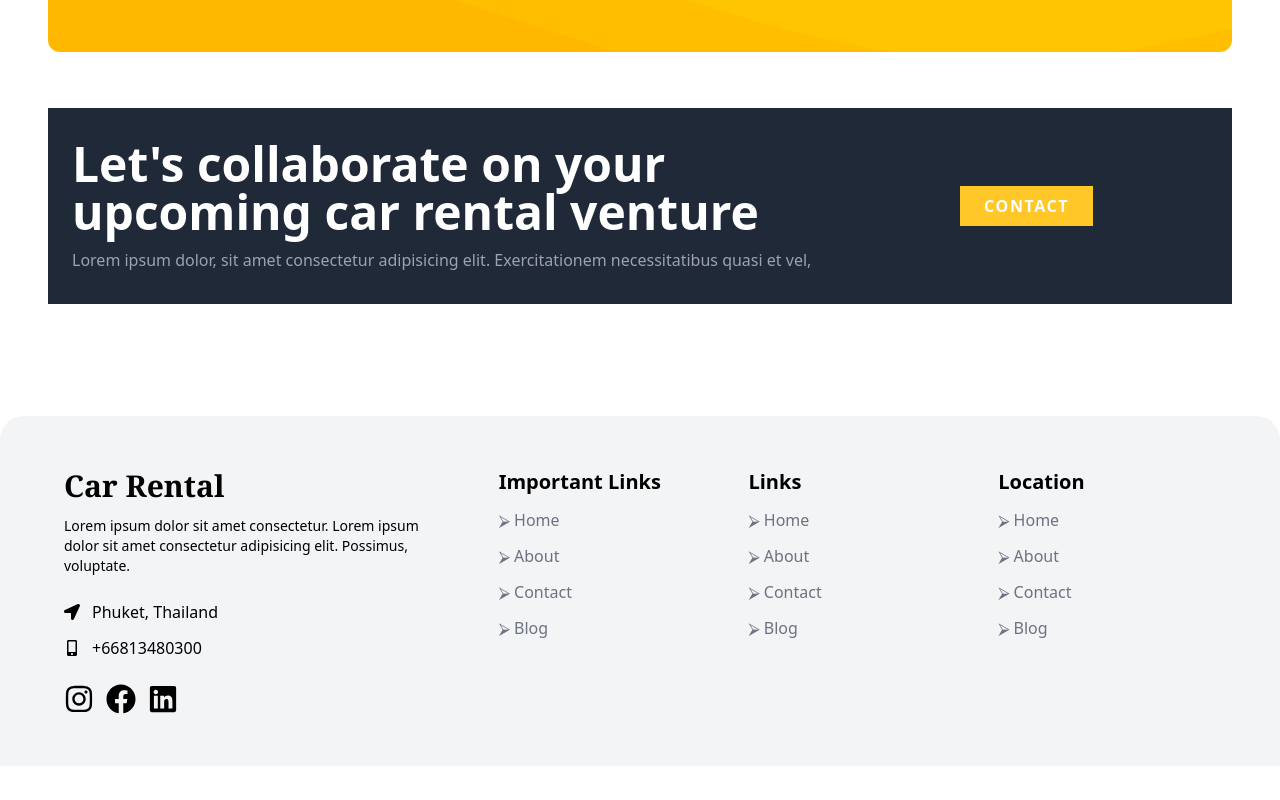
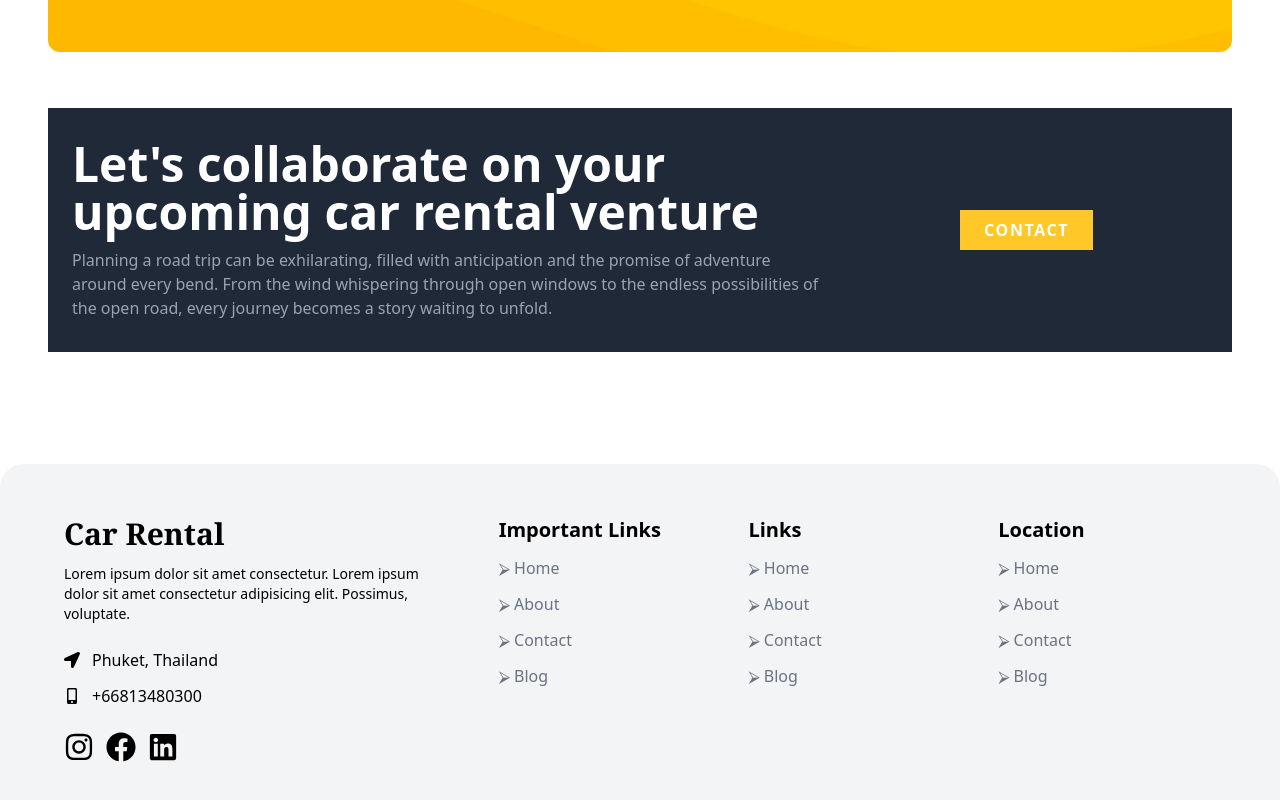
Before and after one commit to NirejBatrai/Bike-renting-app, a React (Vite) app: page / in a window 1280 px wide. Shown: the part 3444-4244 px from the top of the page. Before the commit the page ends 4210 px from the top, so only its background shows below. Built offline with nearby package versions, Linux system fonts and the light colour scheme.

Commit message:
added text n delete lorem

```diff
--- a/src/components/Contact/Contact.jsx
+++ b/src/components/Contact/Contact.jsx
@@ -3,23 +3,26 @@ import React from "react";
 const Contact = () => {
   return (
     <>
-      <span id="contact"></span>
-      <div data-aos="zoom-in" className="dark:bg-black dark:text-white py-14">
-        <div className="container ">
-          <div className="grid grid-cols-1 sm:grid-cols-3 gap-6 bg-gray-800 py-8 px-6">
-            <div className="col-span-2 space-y-3">
-              <h1 className="text-4xl sm:text-5xl font-bold text-white">
+      <span id='contact'></span>
+      <div data-aos='zoom-in' className='dark:bg-black dark:text-white py-14'>
+        <div className='container '>
+          <div className='grid grid-cols-1 sm:grid-cols-3 gap-6 bg-gray-800 py-8 px-6'>
+            <div className='col-span-2 space-y-3'>
+              <h1 className='text-4xl sm:text-5xl font-bold text-white'>
                 Let's collaborate on your upcoming car rental venture
               </h1>
-              <p className="text-gray-400">
-                Lorem ipsum dolor, sit amet consectetur adipisicing elit.
-                Exercitationem necessitatibus quasi et vel,{" "}
+              <p className='text-gray-400'>
+                Planning a road trip can be exhilarating, filled with
+                anticipation and the promise of adventure around every bend.
+                From the wind whispering through open windows to the endless
+                possibilities of the open road, every journey becomes a story
+                waiting to unfold.
               </p>
             </div>
-            <div className="sm:grid sm:place-items-center">
+            <div className='sm:grid sm:place-items-center'>
               <a
-                href="#"
-                className="inline-block font-semibold py-2 px-6 bg-primary text-white hover:bg-primary/80 duration-200 tracking-widest uppercase "
+                href='#'
+                className='inline-block font-semibold py-2 px-6 bg-primary text-white hover:bg-primary/80 duration-200 tracking-widest uppercase '
               >
                 Contact
               </a>
```
